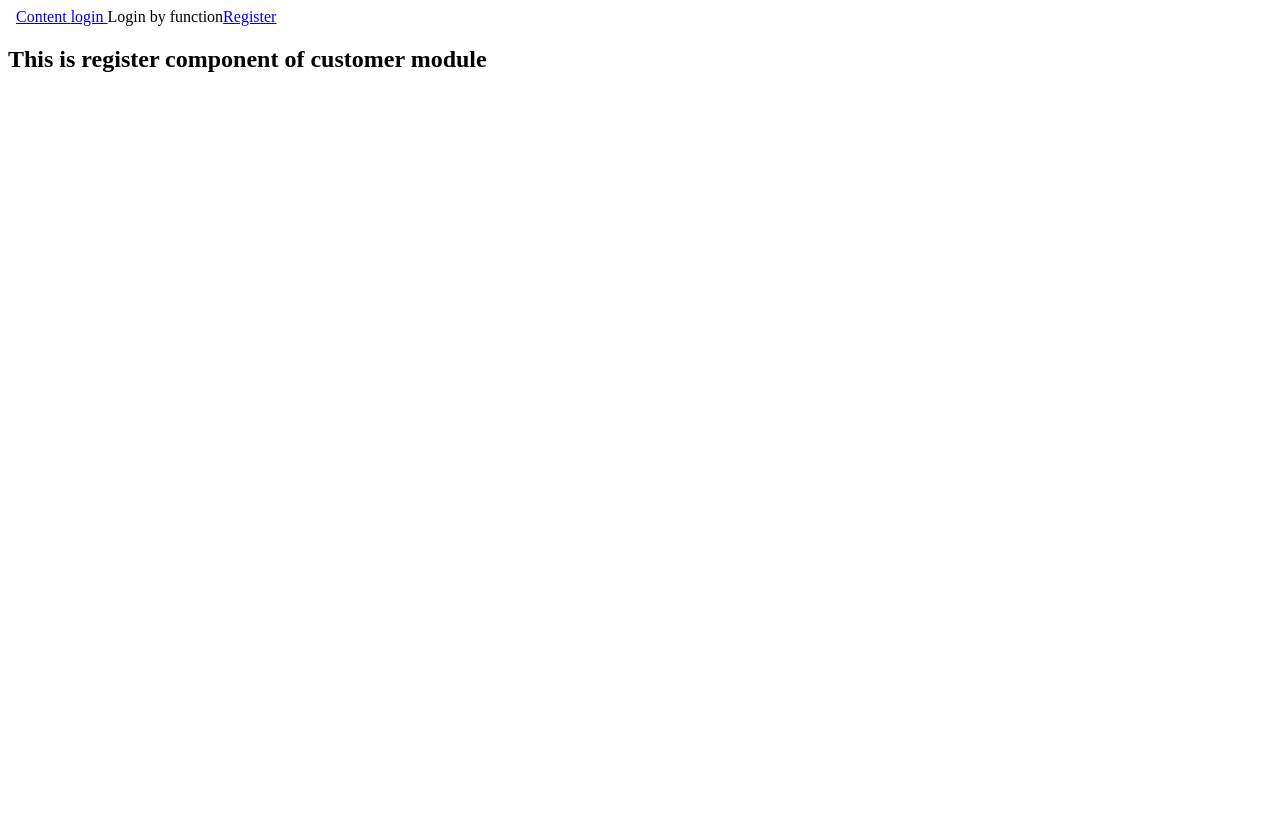
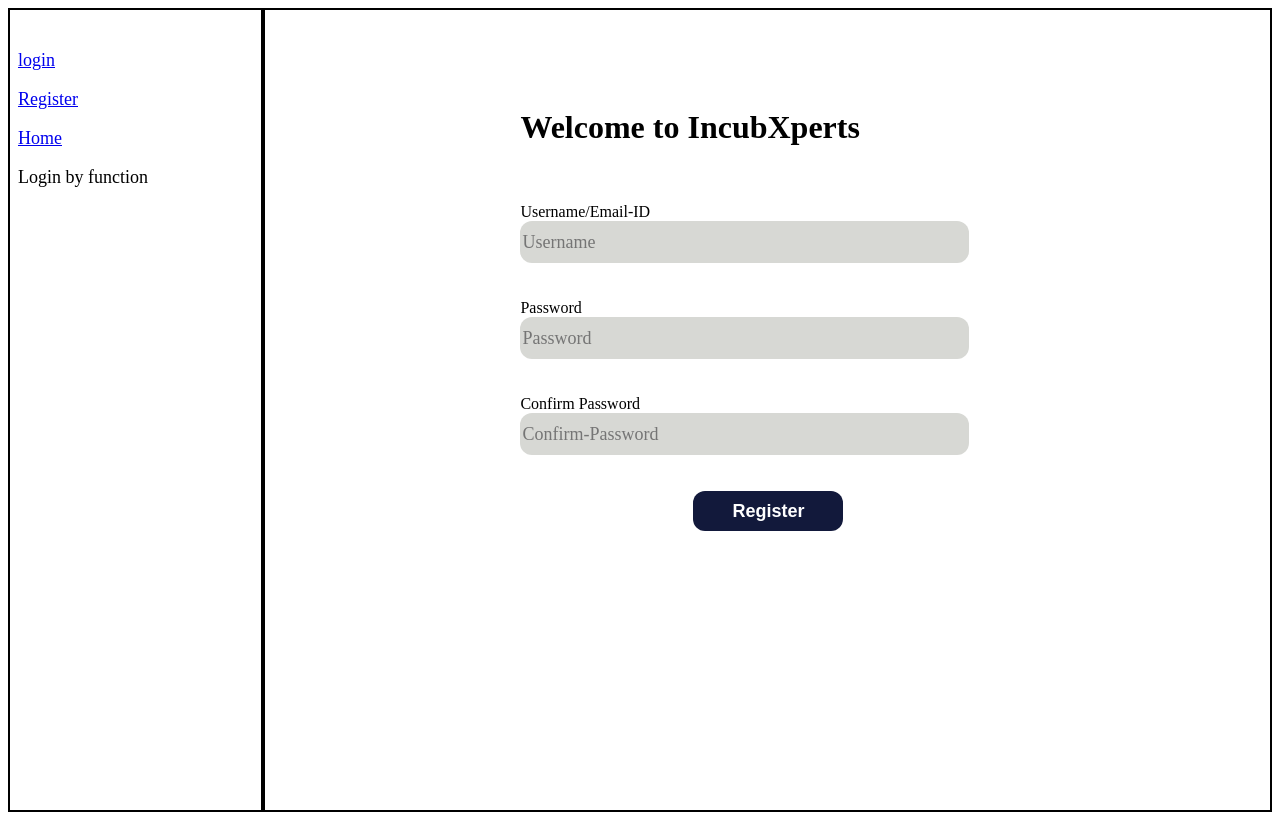
Before and after one commit to nikitaIncubxperts/AngularAssignment, an Angular app: page /register in a window 1280 px wide. Built offline with nearby package versions, Linux system fonts and the light colour scheme.

Commit message:
dev-Nikita completed angular module routing

```diff
--- a/src/app/app.component.css
+++ b/src/app/app.component.css
@@ -0,0 +1,15 @@
+.container {
+    display: flex;
+}
+
+.left {
+    width: 20%;
+    height: 100vh;
+    border: 2px solid black;
+}
+
+.right {
+    width: 80%;
+    height: 100vh;
+    border: 2px solid black;
+}
--- a/src/app/app.component.html
+++ b/src/app/app.component.html
@@ -1,8 +1,8 @@
-<div>
-  <div>
+<div class="container">
+  <div class="left">
     <app-sidebar></app-sidebar>
   </div>
-  <div>
+  <div class="right">
   <router-outlet></router-outlet>
 </div>
 </div>
--- a/src/app/content/content.component.html
+++ b/src/app/content/content.component.html
@@ -1 +1,12 @@
-<p>content works!</p>
+<!DOCTYPE html>
+<html lang="en">
+    <head>
+        <meta charset="UTF-8">
+        <meta http-equiv="X-UA-Compatible" content="IE=edge">
+        <meta name="viewport" content="width=device-width, initial-scale=1.0">
+        <title>Document</title>
+    </head>
+    <body>
+        <h1>This is Home Page</h1>
+    </body>
+</html>
--- a/src/app/customer/login/login.component.css
+++ b/src/app/customer/login/login.component.css
@@ -0,0 +1,30 @@
+#name-in {
+    height: 40px;
+    width: 90%;
+    background-color: #D7D8D4;
+    border-radius: 12px;
+    font-family: fontawesome;
+    font-size: 18px;
+    border: 0;
+}
+
+.inner-div {
+    margin-top: 10%;
+    margin-left: auto;
+    margin-right: auto;
+    margin-bottom: auto;
+    display: block;
+    width: 50%;
+}
+
+#btn-style {
+    width: 150px;
+    height: 40px;
+    margin-left: 35%;
+    background-color: #12193b;
+    border-radius: 12px;
+    border: 0;
+    font-weight: bolder;
+    font-size: 18px;
+    color: white;
+}
--- a/src/app/customer/login/login.component.html
+++ b/src/app/customer/login/login.component.html
@@ -1 +1,25 @@
-<h2>This is login component from cutomer module</h2>
+<!DOCTYPE html>
+<html lang="en">
+    <head>
+        <meta charset="UTF-8">
+        <meta http-equiv="X-UA-Compatible" content="IE=edge">
+        <meta name="viewport" content="width=device-width, initial-scale=1.0">
+        <title>Document</title>
+    </head>
+    <body>
+        <div class="inner-div">
+            <h1 id="heading">Welcome to IncubXperts</h1><br><br>
+            <div>
+                <label>Username/Email-ID</label><br>
+                <input type="text" id="name-in" placeholder="Username">
+            </div><br><br>
+            <div>
+                <label>Password</label><br>
+                <input type="password" id="name-in" placeholder="Password">
+            </div><br><br>
+            <div>
+                <input id="btn-style" type="button" value="Login">
+            </div>
+        </div>
+    </body>
+</html>
--- a/src/app/customer/register/register.component.css
+++ b/src/app/customer/register/register.component.css
@@ -0,0 +1,30 @@
+#name-in {
+    height: 40px;
+    width: 90%;
+    background-color: #D7D8D4;
+    border-radius: 12px;
+    font-family: fontawesome;
+    font-size: 18px;
+    border: 0;
+}
+
+.inner-div {
+    margin-top: 10%;
+    margin-left: auto;
+    margin-right: auto;
+    margin-bottom: auto;
+    display: block;
+    width: 50%;
+}
+
+#btn-style {
+    width: 150px;
+    height: 40px;
+    margin-left: 35%;
+    background-color: #12193b;
+    border-radius: 12px;
+    border: 0;
+    font-weight: bolder;
+    font-size: 18px;
+    color: white;
+}
--- a/src/app/customer/register/register.component.html
+++ b/src/app/customer/register/register.component.html
@@ -1 +1,30 @@
-<h2>This is register component of customer module</h2>
+<!DOCTYPE html>
+<html lang="en">
+    <head>
+        <meta charset="UTF-8">
+        <meta http-equiv="X-UA-Compatible" content="IE=edge">
+        <meta name="viewport" content="width=device-width, initial-scale=1.0">
+        <title>Document</title>
+    </head>
+    <body>
+        <div class="inner-div">
+            <h1 id="heading">Welcome to IncubXperts</h1><br><br>
+            <div>
+                <label>Username/Email-ID</label><br>
+                <input type="text" id="name-in" placeholder="Username">
+            </div><br><br>
+            <div>
+                <label>Password</label><br>
+                <input type="password" id="name-in" placeholder="Password">
+            </div><br><br>
+            <div>
+                <label> Confirm Password</label><br>
+                <input type="password" id="name-in"
+                    placeholder="Confirm-Password">
+            </div><br><br>
+            <div>
+                <input id="btn-style" type="button" value="Register">
+            </div>
+        </div>
+    </body>
+</html>
--- a/src/app/sidebar/sidebar.component.css
+++ b/src/app/sidebar/sidebar.component.css
@@ -0,0 +1,6 @@
+a {
+    font-size: 18px;
+}
+#content {
+    margin-top: 40px;
+}
--- a/src/app/sidebar/sidebar.component.html
+++ b/src/app/sidebar/sidebar.component.html
@@ -7,9 +7,11 @@
         <title>Document</title>
     </head>
     <body>
-        <a routerLink="content">Content </a>
-        <a routerLink="login">login </a>
-        <a (click)="linking()">Login by function</a>
-        <a routerLink="register">Register</a>
+        <div id="content">
+            <a routerLink="login">login </a><br><br>
+            <a routerLink="register">Register</a><br><br>
+            <a routerLink="content">Home </a><br><br>
+            <a (click)="linking()">Login by function</a><br>
+        </div>
     </body>
 </html>
```
Also changed, not shown: src/media/natureimg1.jpg (added).
